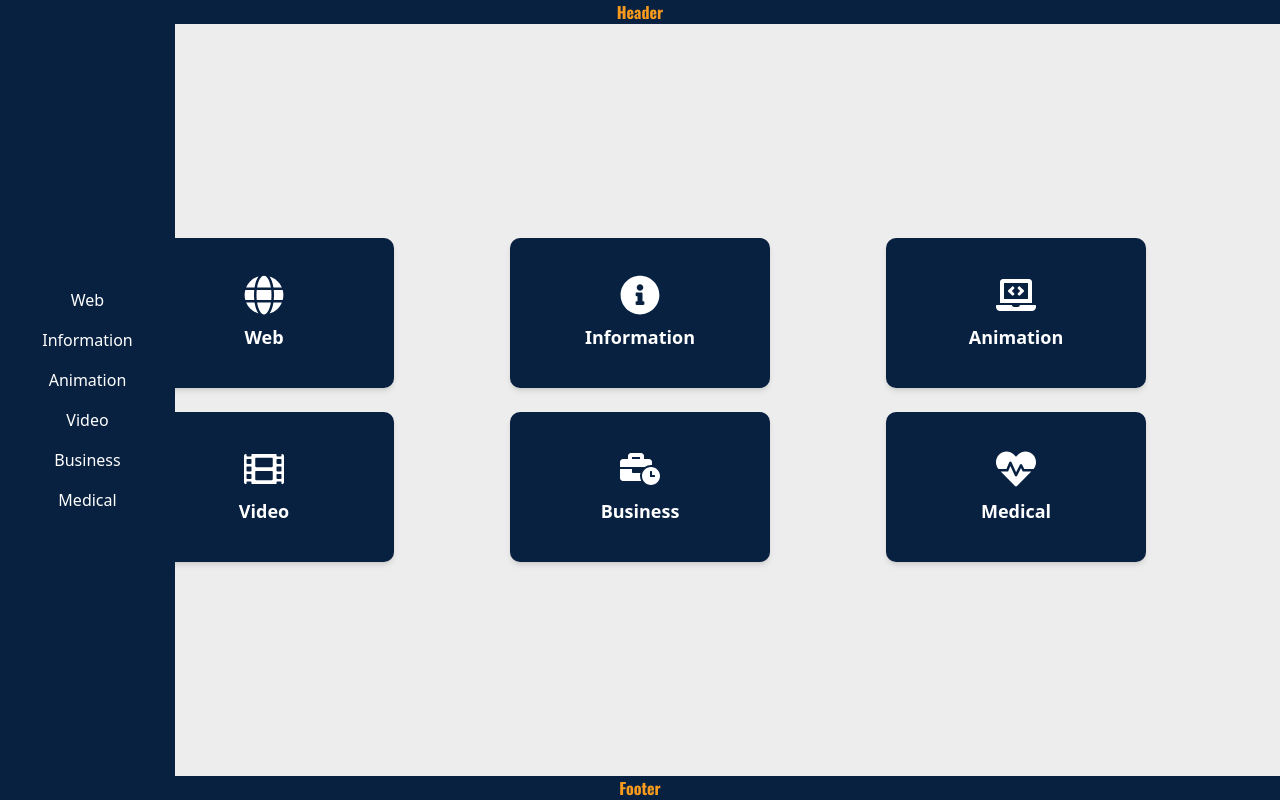
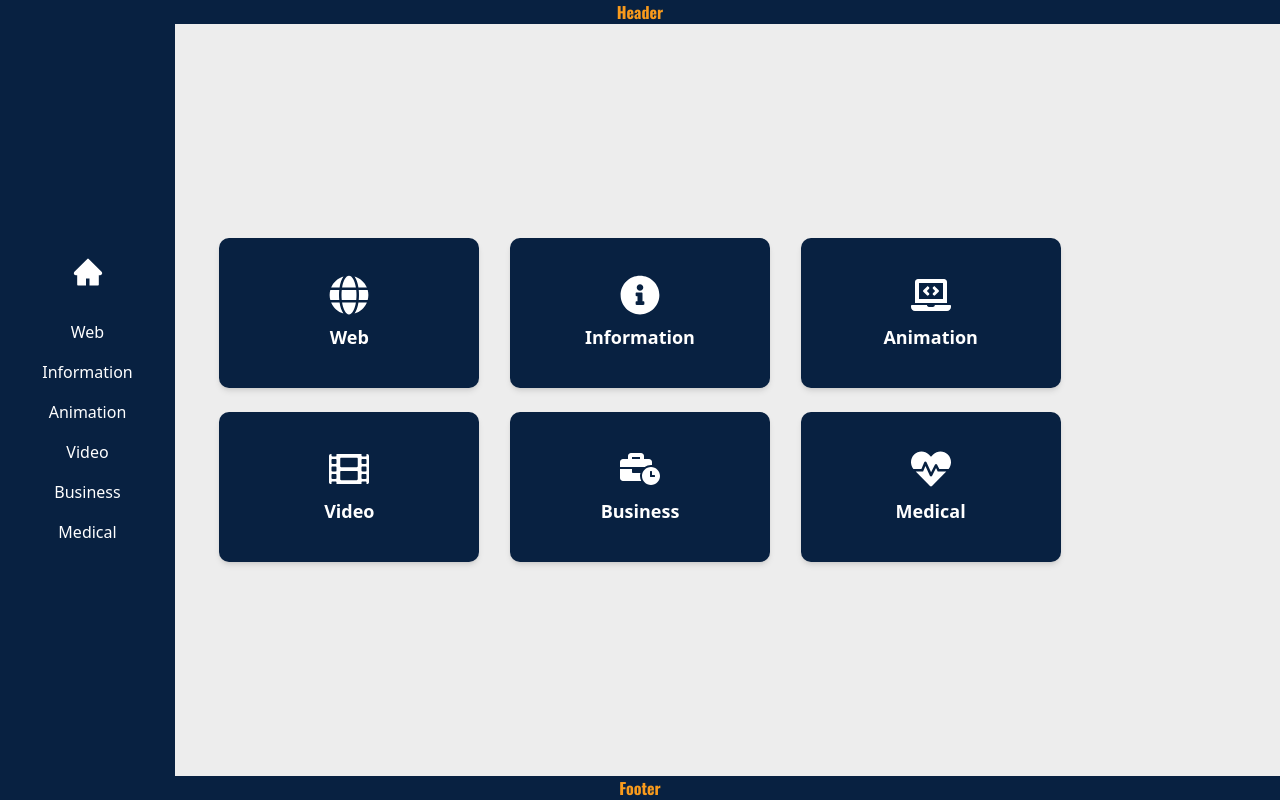
Before and after one commit to lauruswebdesign-wes/skills, a React (Vite) app: page / in a window 1280 px wide. Built offline with nearby package versions, Linux system fonts and the light colour scheme; a web font is replaced by a local one.

Commit message:
Design issue Home route reduces AppLayout width vs rest of page routes

```diff
--- a/src/components/VerticalMenu.jsx
+++ b/src/components/VerticalMenu.jsx
@@ -1,10 +1,17 @@
 import React from 'react';
 import { Link } from 'react-router-dom';
+import { AiFillHome } from 'react-icons/ai'; // Import Home icon from react-icons
 
 const VerticalMenu = () => {
   return (
-    <nav className="bg-primary w-[175px] h-screen fixed left-0 top-0 flex flex-col justify-center text-center">
-      <ul className="p-4">
+    <nav className="bg-primary w-[175px] h-screen fixed left-0 top-0 flex flex-col justify-center items-center text-center p-4">
+      {/* Home Icon Link */}
+      <Link to="/" className="text-white mb-4 p-2 hover:bg-white hover:text-primary rounded-full transition">
+        <AiFillHome size={32} />
+      </Link>
+
+      {/* Navigation Links */}
+      <ul className="w-full">
         <li><Link to="/web" className="text-white block py-2">Web</Link></li>
         <li><Link to="/information" className="text-white block py-2">Information</Link></li>
         <li><Link to="/animation" className="text-white block py-2">Animation</Link></li>
--- a/src/layouts/AppLayout.jsx
+++ b/src/layouts/AppLayout.jsx
@@ -1,18 +1,22 @@
 import React from 'react';
-import { Outlet } from 'react-router-dom';
+import { Outlet, useLocation } from 'react-router-dom';
 import Header from '../components/Header';
 import Footer from '../components/Footer';
 import VerticalMenu from '../components/VerticalMenu';
 
 const AppLayout = () => {
+  const location = useLocation(); // Get the current route
+
+  // Adjust width: w-4xl for Home, w-6xl for other pages
+  const containerWidth = location.pathname === "/" ? "w-4xl" : "w-6xl";
+
   return (
     <div className='bg-site-bg flex flex-col min-h-screen justify-between'>
       <Header className="bg-primary" />
       <div className="flex">
         <VerticalMenu />
-        {/* Center the main content and set a max width */}
         <main className="flex-1 flex justify-center p-4">
-          <div className="w-6xl mx-auto p-6"> {/* This ensures all pages have the same width */}
+          <div className={`${containerWidth} mx-auto p-6`}>
             <Outlet />
           </div>
         </main>
--- a/src/pages/Web.jsx
+++ b/src/pages/Web.jsx
@@ -43,13 +43,14 @@ const Web = () => {
                   href={skill.infoUrl}
                   target="_blank"
                   rel="noopener noreferrer"
-            className="w-[200px] h-[100px] bg-white shadow-md rounded-lg p-4 flex flex-col justify-between
-                       transform transition duration-500 ease-in-out hover:scale-110 hover:shadow-lg
-                       cursor-pointer no-underline"
+                  className="w-[200px] h-[130px] bg-white shadow-md rounded-lg p-4 flex flex-col
+                            justify-between transform transition duration-500 ease-in-out
+                            hover:scale-110 hover:shadow-lg cursor-pointer no-underline"
                 >
-            <h6 className="font-bold text-center text-blue-600">{skill.name}</h6>
+                  <h6 className="font-bold text-center text-blue-600 flex-grow mb-1 line-clamp-3">{skill.name}</h6>
                   <p className="text-sm text-gray-600 text-center">{skill.type.name}</p>
                 </a>
+
               ))}
           </div>
 
```
Lines whose indentation alone changed are shown as unchanged.
